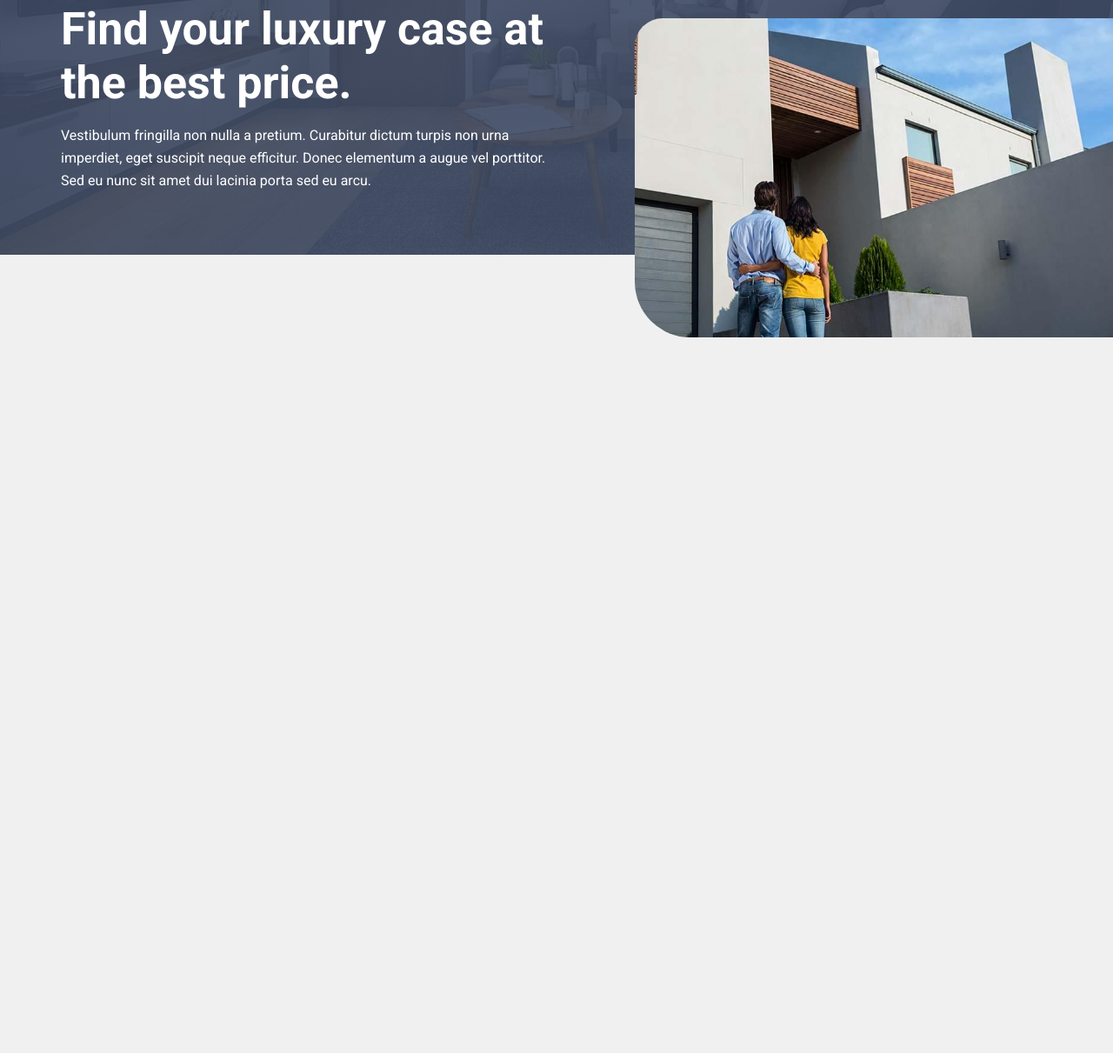
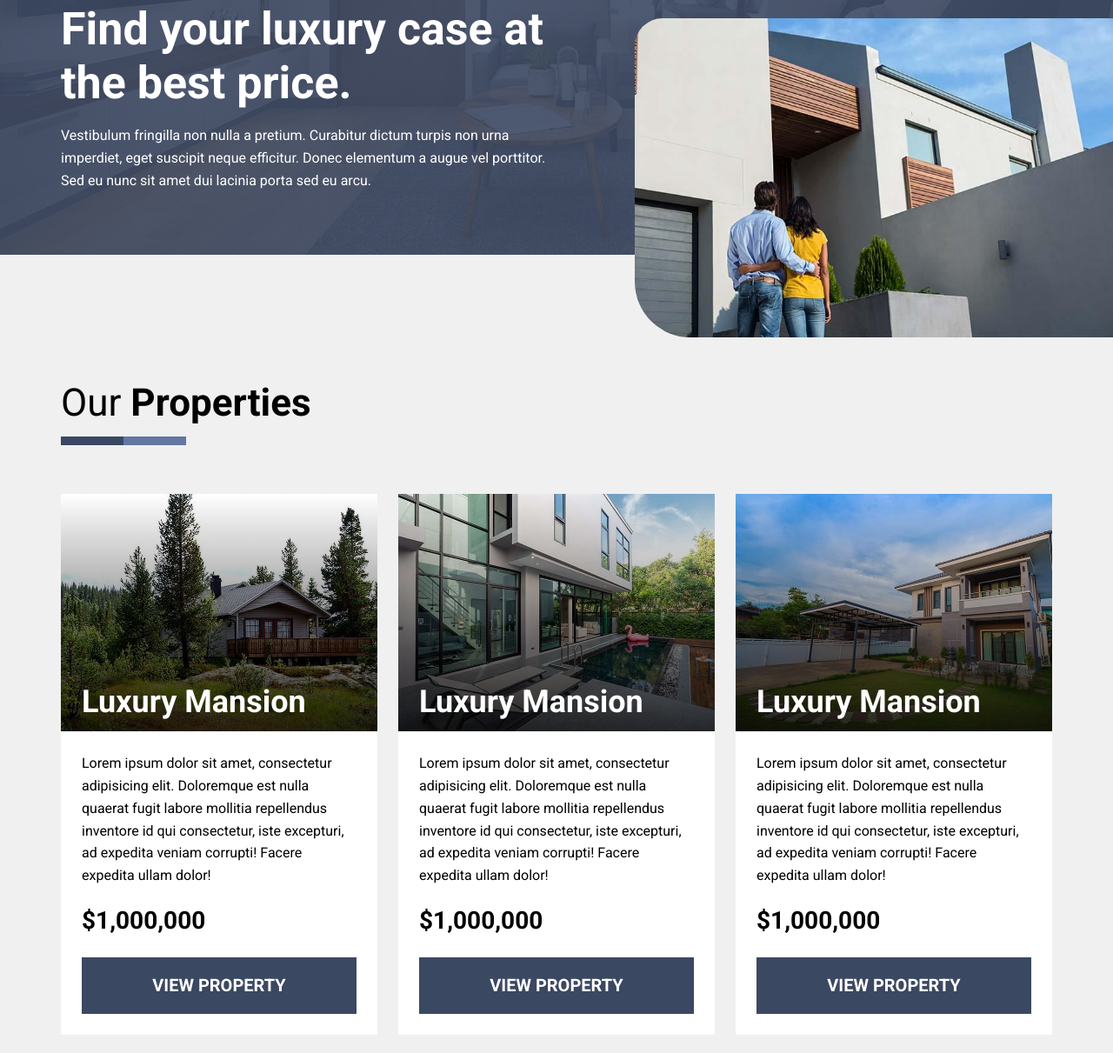
Before and after one commit to enriquesamudio99/nine-real-state, a website: page index.html in a window 1280 px wide. Shown: the part 337-1548 px from the top of the page at 87% size. Before the commit the page ends 800 px from the top, so only its background shows below. Drawn offline with Linux system fonts and the light colour scheme.

Commit message:
Properties section done

```diff
--- a/index.html
+++ b/index.html
@@ -41,5 +41,72 @@
 
     </header>
 
+    <main class="properties container section">
+        <h2 class="heading">Our <span>Properties</span></h2>
+
+        <div class="properties__grid">
+            <div class="property">
+                <div class="property__img">
+                    <h3 class="property__name">Luxury Mansion</h3>
+                </div>
+                <div class="property__content">
+                    <p class="property__description">Lorem ipsum dolor sit amet, consectetur adipisicing elit. Doloremque est nulla quaerat fugit labore mollitia repellendus inventore id qui consectetur, iste excepturi, ad expedita veniam corrupti! Facere expedita ullam dolor!</p>
+                    <p class="property__price">$1,000,000</p>
+                    <a href="#" class="property__link">View Property</a>
+                </div>
+            </div>
+            <div class="property">
+                <div class="property__img">
+                    <h3 class="property__name">Luxury Mansion</h3>
+                </div>
+                <div class="property__content">
+                    <p class="property__description">Lorem ipsum dolor sit amet, consectetur adipisicing elit. Doloremque est nulla quaerat fugit labore mollitia repellendus inventore id qui consectetur, iste excepturi, ad expedita veniam corrupti! Facere expedita ullam dolor!</p>
+                    <p class="property__price">$1,000,000</p>
+                    <a href="#" class="property__link">View Property</a>
+                </div>
+            </div>
+            <div class="property">
+                <div class="property__img">
+                    <h3 class="property__name">Luxury Mansion</h3>
+                </div>
+                <div class="property__content">
+                    <p class="property__description">Lorem ipsum dolor sit amet, consectetur adipisicing elit. Doloremque est nulla quaerat fugit labore mollitia repellendus inventore id qui consectetur, iste excepturi, ad expedita veniam corrupti! Facere expedita ullam dolor!</p>
+                    <p class="property__price">$1,000,000</p>
+                    <a href="#" class="property__link">View Property</a>
+                </div>
+            </div>
+            <div class="property">
+                <div class="property__img">
+                    <h3 class="property__name">Luxury Mansion</h3>
+                </div>
+                <div class="property__content">
+                    <p class="property__description">Lorem ipsum dolor sit amet, consectetur adipisicing elit. Doloremque est nulla quaerat fugit labore mollitia repellendus inventore id qui consectetur, iste excepturi, ad expedita veniam corrupti! Facere expedita ullam dolor!</p>
+                    <p class="property__price">$1,000,000</p>
+                    <a href="#" class="property__link">View Property</a>
+                </div>
+            </div>
+            <div class="property">
+                <div class="property__img">
+                    <h3 class="property__name">Luxury Mansion</h3>
+                </div>
+                <div class="property__content">
+                    <p class="property__description">Lorem ipsum dolor sit amet, consectetur adipisicing elit. Doloremque est nulla quaerat fugit labore mollitia repellendus inventore id qui consectetur, iste excepturi, ad expedita veniam corrupti! Facere expedita ullam dolor!</p>
+                    <p class="property__price">$1,000,000</p>
+                    <a href="#" class="property__link">View Property</a>
+                </div>
+            </div>
+            <div class="property">
+                <div class="property__img">
+                    <h3 class="property__name">Luxury Mansion</h3>
+                </div>
+                <div class="property__content">
+                    <p class="property__description">Lorem ipsum dolor sit amet, consectetur adipisicing elit. Doloremque est nulla quaerat fugit labore mollitia repellendus inventore id qui consectetur, iste excepturi, ad expedita veniam corrupti! Facere expedita ullam dolor!</p>
+                    <p class="property__price">$1,000,000</p>
+                    <a href="#" class="property__link">View Property</a>
+                </div>
+            </div>
+        </div>
+    </main>
+
 </body>
 </html>
--- a/src/scss/app.scss
+++ b/src/scss/app.scss
@@ -1,3 +1,4 @@
 @use "base";
 @use "ui/header";
+@use "ui/content";
 @use "utilities";
--- a/src/scss/base/_globals.scss
+++ b/src/scss/base/_globals.scss
@@ -68,9 +68,9 @@ a {
 }
 
 .section {
-    padding: 2rem 0;
+    padding: 3rem 0;
 
     @include m.lg {
-        padding: 3rem 0;
+        padding: 6rem 0;
     }
 }
--- a/src/scss/base/_mixins.scss
+++ b/src/scss/base/_mixins.scss
@@ -32,10 +32,10 @@
 
 @mixin btn($bgColor, $textColor) {
     background-color: $bgColor;
-    padding: 1.5rem 4rem;
+    padding: 1rem 2rem;
     color: $textColor;
-    margin-top: 2rem;
-    font-size: 2rem;
+    margin-top: 1.25rem;
+    font-size: 1rem;
     font-weight: 400;
     display: inline-block;
     font-weight: 700;
@@ -46,6 +46,7 @@
 
     @include md {
         width: auto;
+        font-size: 1.25rem;
     }
     &:hover {
         background-color: darken( $bgColor, 10% );
--- a/src/scss/base/_typography.scss
+++ b/src/scss/base/_typography.scss
@@ -50,3 +50,23 @@ h3 {
 p {
     margin: 0 0 1rem;
 }
+
+.heading {
+    font-weight: 400;
+    display: inline-block;
+    margin-bottom: v.$gutter;
+
+    span {
+        font-weight: 700;
+    }
+
+    &::after {
+        content: "";
+        display: block;
+        margin-top: .75rem;
+        height: 10px;
+        width: 50%;
+        background-image: linear-gradient(to right, v.$primary 0%, v.$primary 50%, lighten(v.$primary, 20%) 50%, lighten(v.$primary, 20%) 100%);
+    }
+
+}
--- /dev/null
+++ b/src/scss/ui/content/_index.scss
@@ -0,0 +1 @@
+@forward "properties";
--- /dev/null
+++ b/src/scss/ui/content/_properties.scss
@@ -0,0 +1,65 @@
+@use "base/variables" as v;
+@use "base/mixins" as m;
+
+.properties {
+    @include m.lg {
+        margin-top: 3rem;
+    }
+
+    &__grid {
+        @include m.grid(1,1.5rem);
+
+        @include m.sm {
+            grid-template-columns: repeat(2,1fr);
+        }
+
+        @include m.lg {
+            grid-template-columns: repeat(3,1fr);
+        }
+    }
+}
+
+.property {
+    background-color: v.$white;
+
+    &__img {
+        aspect-ratio: 4 / 3;
+        background-size: cover;
+        position: relative;
+    }
+
+    @for $i from 1 through 6 {
+        $imagen: "../img/propiedad_" + $i + ".jpg";
+        &:nth-child(#{$i}) &__img {
+            background-image: linear-gradient(to bottom, transparentize(v.$black, 1%) 0%, transparentize(v.$black, .2%) 100%) ,url($imagen);
+        }
+    }
+
+    &__name {
+        position: absolute;
+        left: 1.5rem;
+        bottom: .75rem;
+        margin: 0;
+        color: v.$white;
+    }
+
+    &__content {
+        padding: 1.5rem;
+    }
+
+    &__price {
+        font-size: 1.5rem;
+        font-weight: 700;
+
+        @include m.md {
+            font-size: 1.75rem;
+        }
+    }
+
+    &__link {
+        @include m.btn(v.$primary, v.$white);
+        text-transform: uppercase;
+        display: block;
+    }
+
+}
```
Also changed, not shown: build/css/app.css, 1 other file.
